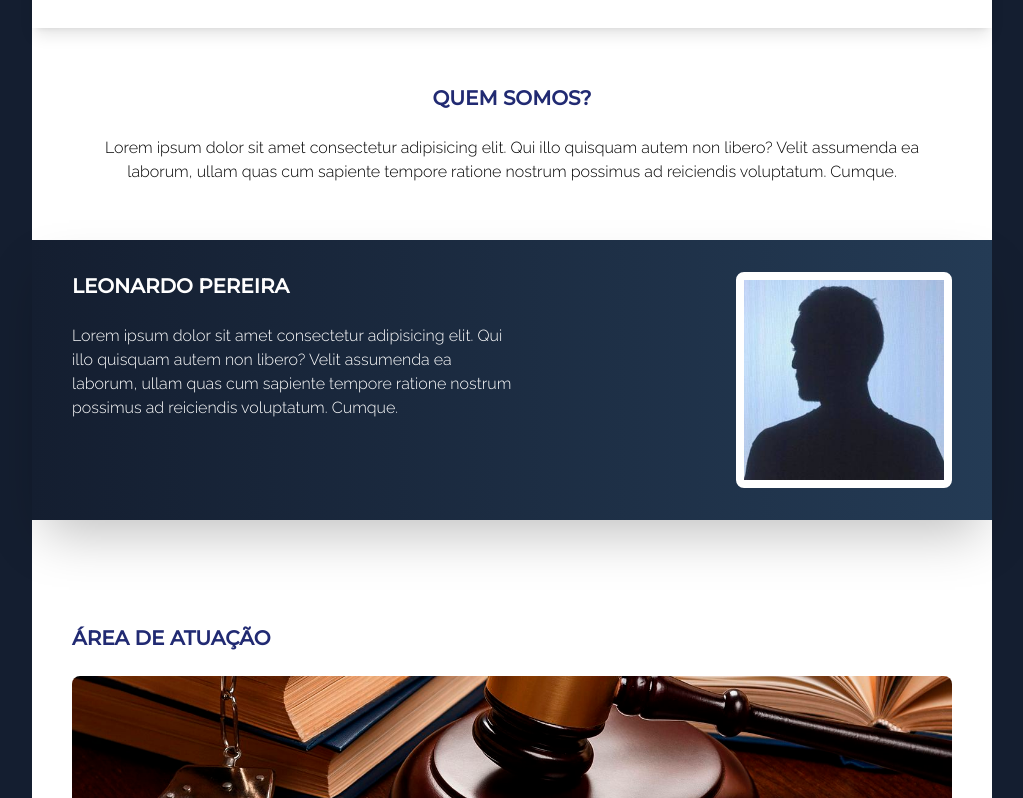
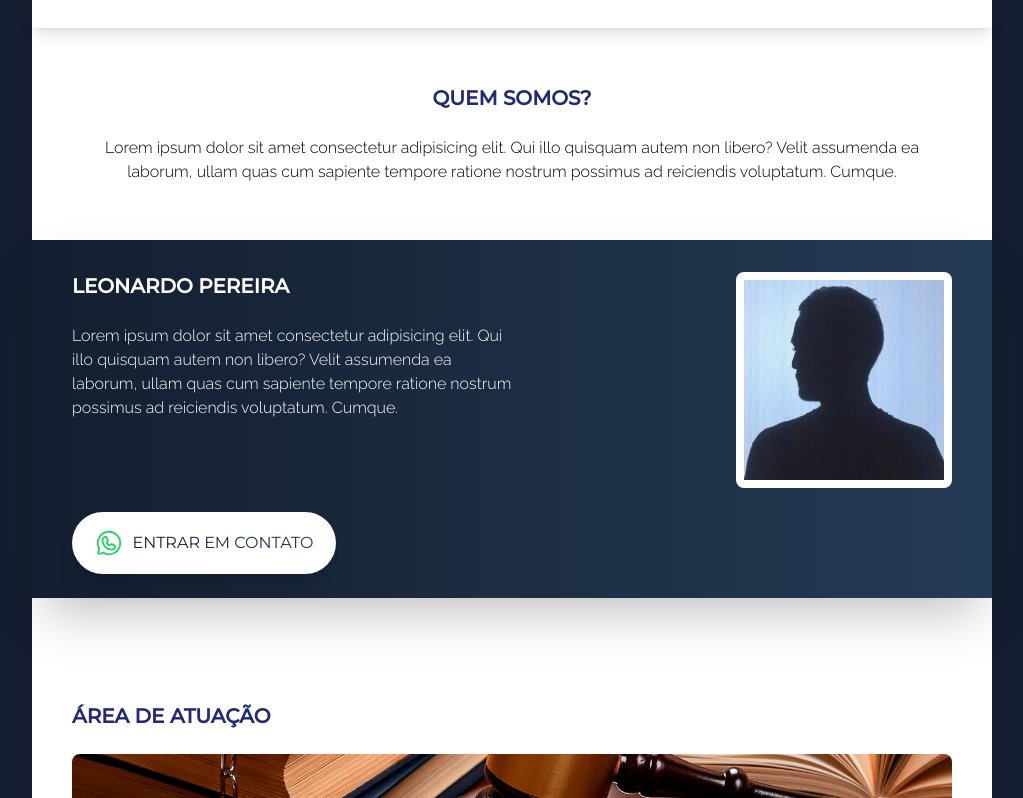
Before and after one commit to ViniciusRCSilva/leonardo-pereira-advocacia, a Next.js app: page / in a window 1280 px wide. Shown: the part 415-1213 px from the top of the page, without its empty margins (128-1151 px from the left). Built offline with nearby package versions, Linux system fonts and the light colour scheme.

Commit message:
added whatsapp button

```diff
--- a/src/pages/index.jsx
+++ b/src/pages/index.jsx
@@ -4,8 +4,9 @@ import Perfil_apresentacao from "../components/Perfil_apresentacao";
 import Area_de_atuacao from "../components/Area_de_atuacao";
 import Perguntas_frequentes from "../components/Perguntas_frequentes";
 import Contatos from "../components/Contatos";
-import Canal_youtube from "../components/Canal_youtube";
 import Mapa from "../components/Mapa";
+import Instagram_Feed from "../components/Instagram";
+import White_WhatsApp_Button from "../components/White_WhatsApp_Button";
 
 export default function Home() {
   return (
@@ -26,8 +27,9 @@ export default function Home() {
               </div>
 
               {/* Apresentação Perfil */}
-              <div className="bg-gradient-to-r from-[#141e30] to-[#243b55] shadow-2xl mt-12 px-10 p-2 text-white">
+              <div className="bg-gradient-to-r from-[#141e30] to-[#243b55] shadow-2xl mt-12 px-10 pt-2 pb-6 text-white">
                 <Perfil_apresentacao/>
+                <White_WhatsApp_Button/>
               </div>
 
               {/* Áreas de atuação */}
@@ -45,8 +47,11 @@ export default function Home() {
                 <Contatos/>
               </div>
 
+              {/* Instagram */}
+              <Instagram_Feed/>
+
               {/* Mapa */}
-              <div className="w-full mt-12 px-10 p-2">
+              <div className="w-full lg:mt-12 px-10 p-2">
                 <Mapa/>
               </div>
             </div>
```
